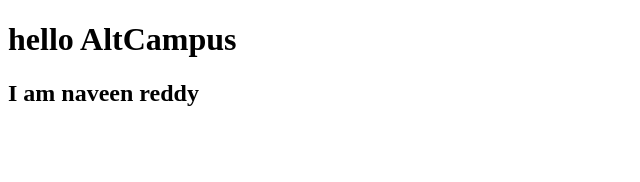
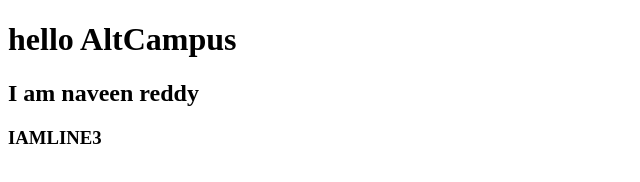
Before and after one commit to naveenankireddy/learn-branching, a plain HTML site: page index.html in a window 1280 px wide. Shown: the whole page, without its empty margins (0-640 px from the left). Drawn offline with Linux system fonts and the light colour scheme.

Commit message:
Update index.html

```diff
--- a/index.html
+++ b/index.html
@@ -9,6 +9,7 @@
 <body>
     <h1>hello AltCampus</h1>
     <h2>I am naveen reddy</h2>
+    <h3>IAMLINE3</h3>
 
 
 </body>
```
